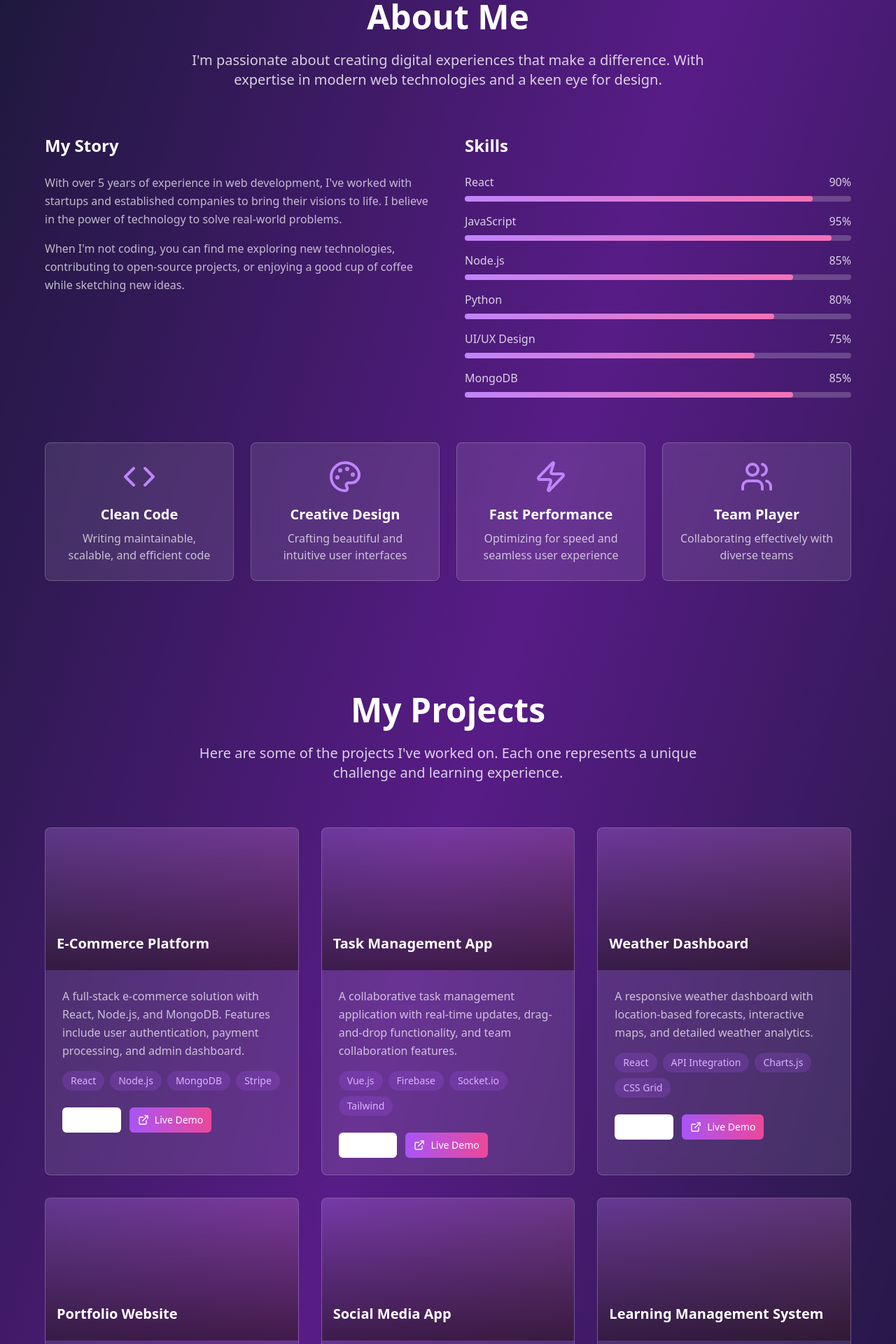
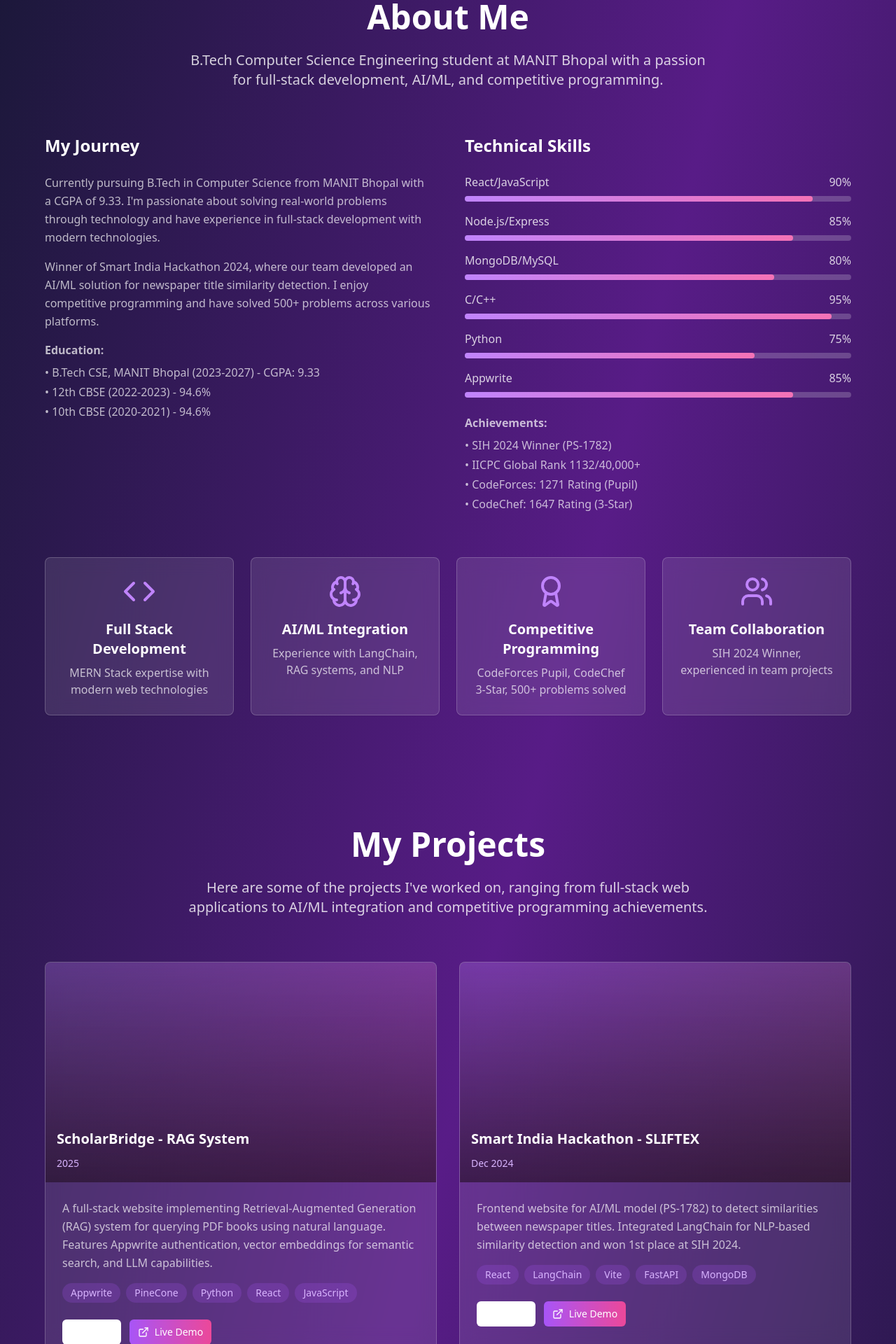
Before and after one commit to ArnavSurana/PortFolio, a React (Vite) app: page / in a window 1280 px wide. Shown: the part 880-2800 px from the top of the page at 70% size. Built offline with nearby package versions, Linux system fonts and the light colour scheme.

Commit message:
Update About and Contact sections
Update the About and Contact sections with the provided details, including education, projects, skills, interests, and achievements.

```diff
--- a/src/components/About.tsx
+++ b/src/components/About.tsx
@@ -1,37 +1,37 @@
 
-import { Code, Palette, Zap, Users } from 'lucide-react';
+import { Code, Award, Brain, Users } from 'lucide-react';
 import { Card, CardContent } from '@/components/ui/card';
 
 const About = () => {
   const skills = [
-    { name: 'React', level: 90 },
-    { name: 'JavaScript', level: 95 },
-    { name: 'Node.js', level: 85 },
-    { name: 'Python', level: 80 },
-    { name: 'UI/UX Design', level: 75 },
-    { name: 'MongoDB', level: 85 },
+    { name: 'React/JavaScript', level: 90 },
+    { name: 'Node.js/Express', level: 85 },
+    { name: 'MongoDB/MySQL', level: 80 },
+    { name: 'C/C++', level: 95 },
+    { name: 'Python', level: 75 },
+    { name: 'Appwrite', level: 85 },
   ];
 
   const features = [
     {
       icon: Code,
-      title: 'Clean Code',
-      description: 'Writing maintainable, scalable, and efficient code'
+      title: 'Full Stack Development',
+      description: 'MERN Stack expertise with modern web technologies'
     },
     {
-      icon: Palette,
-      title: 'Creative Design',
-      description: 'Crafting beautiful and intuitive user interfaces'
+      icon: Brain,
+      title: 'AI/ML Integration',
+      description: 'Experience with LangChain, RAG systems, and NLP'
     },
     {
-      icon: Zap,
-      title: 'Fast Performance',
-      description: 'Optimizing for speed and seamless user experience'
+      icon: Award,
+      title: 'Competitive Programming',
+      description: 'CodeForces Pupil, CodeChef 3-Star, 500+ problems solved'
     },
     {
       icon: Users,
-      title: 'Team Player',
-      description: 'Collaborating effectively with diverse teams'
+      title: 'Team Collaboration',
+      description: 'SIH 2024 Winner, experienced in team projects'
     }
   ];
 
@@ -43,27 +43,34 @@ const About = () => {
             About Me
           </h2>
           <p className="text-xl text-white/80 max-w-3xl mx-auto">
-            I'm passionate about creating digital experiences that make a difference.
-            With expertise in modern web technologies and a keen eye for design.
+            B.Tech Computer Science Engineering student at MANIT Bhopal with a passion for
+            full-stack development, AI/ML, and competitive programming.
           </p>
         </div>
 
         <div className="grid md:grid-cols-2 gap-12 mb-16">
           <div>
-            <h3 className="text-2xl font-bold text-white mb-6">My Story</h3>
+            <h3 className="text-2xl font-bold text-white mb-6">My Journey</h3>
             <p className="text-white/70 mb-4 leading-relaxed">
-              With over 5 years of experience in web development, I've worked with startups
-              and established companies to bring their visions to life. I believe in the power
-              of technology to solve real-world problems.
+              Currently pursuing B.Tech in Computer Science from MANIT Bhopal with a CGPA of 9.33.
+              I'm passionate about solving real-world problems through technology and have experience
+              in full-stack development with modern technologies.
             </p>
-            <p className="text-white/70 leading-relaxed">
-              When I'm not coding, you can find me exploring new technologies, contributing to
-              open-source projects, or enjoying a good cup of coffee while sketching new ideas.
+            <p className="text-white/70 mb-4 leading-relaxed">
+              Winner of Smart India Hackathon 2024, where our team developed an AI/ML solution for
+              newspaper title similarity detection. I enjoy competitive programming and have solved
+              500+ problems across various platforms.
             </p>
+            <div className="text-white/70">
+              <p className="mb-2"><strong>Education:</strong></p>
+              <p className="mb-1">• B.Tech CSE, MANIT Bhopal (2023-2027) - CGPA: 9.33</p>
+              <p className="mb-1">• 12th CBSE (2022-2023) - 94.6%</p>
+              <p>• 10th CBSE (2020-2021) - 94.6%</p>
+            </div>
           </div>
 
           <div>
-            <h3 className="text-2xl font-bold text-white mb-6">Skills</h3>
+            <h3 className="text-2xl font-bold text-white mb-6">Technical Skills</h3>
             <div className="space-y-4">
               {skills.map((skill) => (
                 <div key={skill.name}>
@@ -79,6 +86,13 @@ const About = () => {
                   </div>
                 </div>
               ))}
+            </div>
+            <div className="mt-6 text-white/70">
+              <p className="mb-2"><strong>Achievements:</strong></p>
+              <p className="mb-1">• SIH 2024 Winner (PS-1782)</p>
+              <p className="mb-1">• IICPC Global Rank 1132/40,000+</p>
+              <p className="mb-1">• CodeForces: 1271 Rating (Pupil)</p>
+              <p>• CodeChef: 1647 Rating (3-Star)</p>
             </div>
           </div>
         </div>
--- a/src/components/Contact.tsx
+++ b/src/components/Contact.tsx
@@ -1,6 +1,6 @@
 
 import { useState } from 'react';
-import { Mail, Phone, MapPin, Send } from 'lucide-react';
+import { Mail, Phone, MapPin, Send, Github, Linkedin } from 'lucide-react';
 import { Button } from '@/components/ui/button';
 import { Input } from '@/components/ui/input';
 import { Textarea } from '@/components/ui/textarea';
@@ -17,7 +17,6 @@ const Contact = () => {
 
   const handleSubmit = (e: React.FormEvent) => {
     e.preventDefault();
-    // Here you would integrate with Appwrite database
     console.log('Form submitted:', formData);
     toast({
       title: "Message sent!",
@@ -37,20 +36,35 @@ const Contact = () => {
     {
       icon: Mail,
       title: 'Email',
-      value: 'hello@yourname.com',
-      href: 'mailto:hello@yourname.com'
+      value: 'arnav.surana051175@gmail.com',
+      href: 'mailto:arnav.surana051175@gmail.com'
     },
     {
       icon: Phone,
       title: 'Phone',
-      value: '+1 (555) 123-4567',
-      href: 'tel:+15551234567'
+      value: '+91-9399707667',
+      href: 'tel:+919399707667'
     },
     {
       icon: MapPin,
       title: 'Location',
-      value: 'San Francisco, CA',
+      value: 'MANIT Bhopal, Madhya Pradesh',
       href: '#'
+    }
+  ];
+
+  const socialLinks = [
+    {
+      icon: Github,
+      title: 'GitHub',
+      value: 'github.com/arnav-surana',
+      href: 'https://github.com/arnav-surana'
+    },
+    {
+      icon: Linkedin,
+      title: 'LinkedIn',
+      value: 'linkedin.com/in/arnav-surana',
+      href: 'https://linkedin.com/in/arnav-surana'
     }
   ];
 
@@ -62,7 +76,8 @@ const Contact = () => {
             Get In Touch
           </h2>
           <p className="text-xl text-white/80 max-w-3xl mx-auto">
-            Have a project in mind? Let's discuss how we can work together to bring your ideas to life.
+            Interested in collaborating on a project or discussing opportunities?
+            I'd love to hear from you. Let's build something amazing together!
           </p>
         </div>
 
@@ -87,25 +102,46 @@ const Contact = () => {
               ))}
             </div>
 
+            <h3 className="text-2xl font-bold text-white mb-6">Connect With Me</h3>
+            <div className="space-y-4 mb-8">
+              {socialLinks.map((link) => (
+                <a
+                  key={link.title}
+                  href={link.href}
+                  target="_blank"
+                  rel="noopener noreferrer"
+                  className="flex items-center space-x-4 text-white/80 hover:text-white transition-colors duration-300 group"
+                >
+                  <div className="p-3 bg-purple-500/20 rounded-lg group-hover:bg-purple-500/30 transition-colors duration-300">
+                    <link.icon size={24} />
+                  </div>
+                  <div>
+                    <h4 className="font-semibold">{link.title}</h4>
+                    <p className="text-white/60">{link.value}</p>
+                  </div>
+                </a>
+              ))}
+            </div>
+
             <Card className="bg-white/10 backdrop-blur-md border-white/20">
               <CardContent className="p-6">
                 <h4 className="text-xl font-bold text-white mb-4">Why Work With Me?</h4>
                 <ul className="space-y-3 text-white/70">
                   <li className="flex items-start space-x-3">
                     <div className="w-2 h-2 bg-purple-400 rounded-full mt-2"></div>
-                    <span>Dedicated to delivering high-quality solutions</span>
+                    <span>Strong academic background with 9.33 CGPA</span>
                   </li>
                   <li className="flex items-start space-x-3">
                     <div className="w-2 h-2 bg-purple-400 rounded-full mt-2"></div>
-                    <span>Strong communication throughout the project</span>
+                    <span>Proven track record with SIH 2024 victory</span>
                   </li>
                   <li className="flex items-start space-x-3">
                     <div className="w-2 h-2 bg-purple-400 rounded-full mt-2"></div>
-                    <span>On-time delivery and budget-conscious approach</span>
+                    <span>Full-stack development expertise</span>
                   </li>
                   <li className="flex items-start space-x-3">
                     <div className="w-2 h-2 bg-purple-400 rounded-full mt-2"></div>
-                    <span>Post-launch support and maintenance</span>
+                    <span>Competitive programming skills and problem-solving</span>
                   </li>
                 </ul>
               </CardContent>
@@ -163,7 +199,7 @@ const Contact = () => {
 
         <div className="text-center mt-16 pt-8 border-t border-white/20">
           <p className="text-white/60">
-            © 2024 Your Name. Built with React and lots of ☕
+            © 2024 Arnav Surana. Built with React and passion for technology ⚡
           </p>
         </div>
       </div>
--- a/src/components/Hero.tsx
+++ b/src/components/Hero.tsx
@@ -10,15 +10,15 @@ const Hero = () => {
           <h1 className="text-5xl md:text-7xl font-bold text-white mb-6">
             Hi, I'm{' '}
             <span className="bg-gradient-to-r from-purple-400 via-pink-400 to-red-400 bg-clip-text text-transparent">
-              Your Name
+              Arnav Surana
             </span>
           </h1>
           <p className="text-xl md:text-2xl text-white/80 mb-8 leading-relaxed">
-            Full Stack Developer & Creative Problem Solver
+            Computer Science Engineering Student & Full Stack Developer
           </p>
           <p className="text-lg text-white/60 mb-12 max-w-2xl mx-auto">
-            I craft beautiful, functional, and user-centered digital experiences.
-            Let's build something amazing together.
+            B.Tech CSE student at MANIT Bhopal with expertise in MERN Stack, AI/ML integration,
+            and competitive programming. Winner of Smart India Hackathon 2024.
           </p>
         </div>
 
@@ -27,25 +27,29 @@ const Hero = () => {
             View My Work
           </Button>
           <Button variant="outline" className="border-white/30 text-white hover:bg-white/10 px-8 py-3 rounded-full">
-            Download CV
+            Download Resume
           </Button>
         </div>
 
         <div className="flex justify-center space-x-6 mb-12">
           <a
-            href="#"
+            href="https://github.com/arnav-surana"
+            target="_blank"
+            rel="noopener noreferrer"
             className="text-white/60 hover:text-white transition-colors duration-300 transform hover:scale-110"
           >
             <Github size={28} />
           </a>
           <a
-            href="#"
+            href="https://linkedin.com/in/arnav-surana"
+            target="_blank"
+            rel="noopener noreferrer"
             className="text-white/60 hover:text-white transition-colors duration-300 transform hover:scale-110"
           >
             <Linkedin size={28} />
           </a>
           <a
-            href="#"
+            href="mailto:arnav.surana051175@gmail.com"
             className="text-white/60 hover:text-white transition-colors duration-300 transform hover:scale-110"
           >
             <Mail size={28} />
--- a/src/components/Projects.tsx
+++ b/src/components/Projects.tsx
@@ -6,52 +6,40 @@ import { Button } from '@/components/ui/button';
 const Projects = () => {
   const projects = [
     {
-      title: 'E-Commerce Platform',
-      description: 'A full-stack e-commerce solution with React, Node.js, and MongoDB. Features include user authentication, payment processing, and admin dashboard.',
+      title: 'ScholarBridge - RAG System',
+      description: 'A full-stack website implementing Retrieval-Augmented Generation (RAG) system for querying PDF books using natural language. Features Appwrite authentication, vector embeddings for semantic search, and LLM capabilities.',
       image: '/placeholder.svg',
-      tech: ['React', 'Node.js', 'MongoDB', 'Stripe'],
+      tech: ['Appwrite', 'PineCone', 'Python', 'React', 'JavaScript'],
       github: '#',
-      live: '#'
+      live: '#',
+      year: '2025'
     },
     {
-      title: 'Task Management App',
-      description: 'A collaborative task management application with real-time updates, drag-and-drop functionality, and team collaboration features.',
+      title: 'Smart India Hackathon - SLIFTEX',
+      description: 'Frontend website for AI/ML model (PS-1782) to detect similarities between newspaper titles. Integrated LangChain for NLP-based similarity detection and won 1st place at SIH 2024.',
       image: '/placeholder.svg',
-      tech: ['Vue.js', 'Firebase', 'Socket.io', 'Tailwind'],
+      tech: ['React', 'LangChain', 'Vite', 'FastAPI', 'MongoDB'],
       github: '#',
-      live: '#'
+      live: '#',
+      year: 'Dec 2024'
     },
     {
-      title: 'Weather Dashboard',
-      description: 'A responsive weather dashboard with location-based forecasts, interactive maps, and detailed weather analytics.',
+      title: 'Crop Disease Detection Platform',
+      description: 'MERN Stack website with AI/ML backend for crop disease detection. Features LangChain integration for image and symptom analysis, WebSocket communication for real-time updates.',
       image: '/placeholder.svg',
-      tech: ['React', 'API Integration', 'Charts.js', 'CSS Grid'],
+      tech: ['MongoDB', 'Express.js', 'React', 'Node.js', 'WebSockets'],
       github: '#',
-      live: '#'
+      live: '#',
+      year: '2025'
     },
     {
-      title: 'Portfolio Website',
-      description: 'A modern, responsive portfolio website with smooth animations, contact forms, and CMS integration for easy content management.',
+      title: 'Competitive Programming Profile',
+      description: 'Active competitive programmer with 500+ problems solved across multiple platforms. Achieved significant rankings in global competitions and contests.',
       image: '/placeholder.svg',
-      tech: ['Next.js', 'Framer Motion', 'Sanity CMS', 'Vercel'],
+      tech: ['C++', 'Data Structures', 'Algorithms', 'Problem Solving'],
       github: '#',
-      live: '#'
-    },
-    {
-      title: 'Social Media App',
-      description: 'A social media platform with real-time messaging, image sharing, and advanced privacy controls built with modern technologies.',
-      image: '/placeholder.svg',
-      tech: ['React Native', 'GraphQL', 'PostgreSQL', 'AWS'],
-      github: '#',
-      live: '#'
-    },
-    {
-      title: 'Learning Management System',
-      description: 'An educational platform with course management, progress tracking, and interactive learning modules for students and instructors.',
-      image: '/placeholder.svg',
-      tech: ['Angular', 'Express.js', 'MySQL', 'Video.js'],
-      github: '#',
-      live: '#'
+      live: '#',
+      year: 'Ongoing'
     }
   ];
 
@@ -63,18 +51,19 @@ const Projects = () => {
             My Projects
           </h2>
           <p className="text-xl text-white/80 max-w-3xl mx-auto">
-            Here are some of the projects I've worked on. Each one represents a unique challenge
-            and learning experience.
+            Here are some of the projects I've worked on, ranging from full-stack web applications
+            to AI/ML integration and competitive programming achievements.
           </p>
         </div>
 
-        <div className="grid md:grid-cols-2 lg:grid-cols-3 gap-8">
+        <div className="grid md:grid-cols-2 gap-8">
           {projects.map((project, index) => (
             <Card key={index} className="bg-white/10 backdrop-blur-md border-white/20 overflow-hidden group hover:bg-white/20 transition-all duration-300 transform hover:scale-105">
               <div className="aspect-video bg-gradient-to-br from-purple-500/20 to-pink-500/20 relative overflow-hidden">
                 <div className="absolute inset-0 bg-gradient-to-t from-black/50 to-transparent" />
                 <div className="absolute bottom-4 left-4 right-4">
                   <h3 className="text-xl font-bold text-white mb-2">{project.title}</h3>
+                  <span className="text-purple-300 text-sm">{project.year}</span>
                 </div>
               </div>
 
@@ -115,6 +104,32 @@ const Projects = () => {
             </Card>
           ))}
         </div>
+
+        <div className="mt-16 text-center">
+          <Card className="bg-white/10 backdrop-blur-md border-white/20 max-w-4xl mx-auto">
+            <CardContent className="p-8">
+              <h3 className="text-2xl font-bold text-white mb-4">Technical Expertise</h3>
+              <div className="grid md:grid-cols-2 gap-6 text-left">
+                <div>
+                  <h4 className="text-lg font-semibold text-purple-300 mb-3">Programming Languages</h4>
+                  <p className="text-white/70">C/C++, JavaScript, Python, HTML, CSS</p>
+                </div>
+                <div>
+                  <h4 className="text-lg font-semibold text-purple-300 mb-3">Frameworks & Tools</h4>
+                  <p className="text-white/70">React.js, Node.js, Express.js, Vite, Postman</p>
+                </div>
+                <div>
+                  <h4 className="text-lg font-semibold text-purple-300 mb-3">Databases</h4>
+                  <p className="text-white/70">MongoDB, MySQL, Appwrite, MongoDB Atlas</p>
+                </div>
+                <div>
+                  <h4 className="text-lg font-semibold text-purple-300 mb-3">Areas of Interest</h4>
+                  <p className="text-white/70">Web Development, Competitive Programming, AI/ML</p>
+                </div>
+              </div>
+            </CardContent>
+          </Card>
+        </div>
       </div>
     </section>
   );
```
